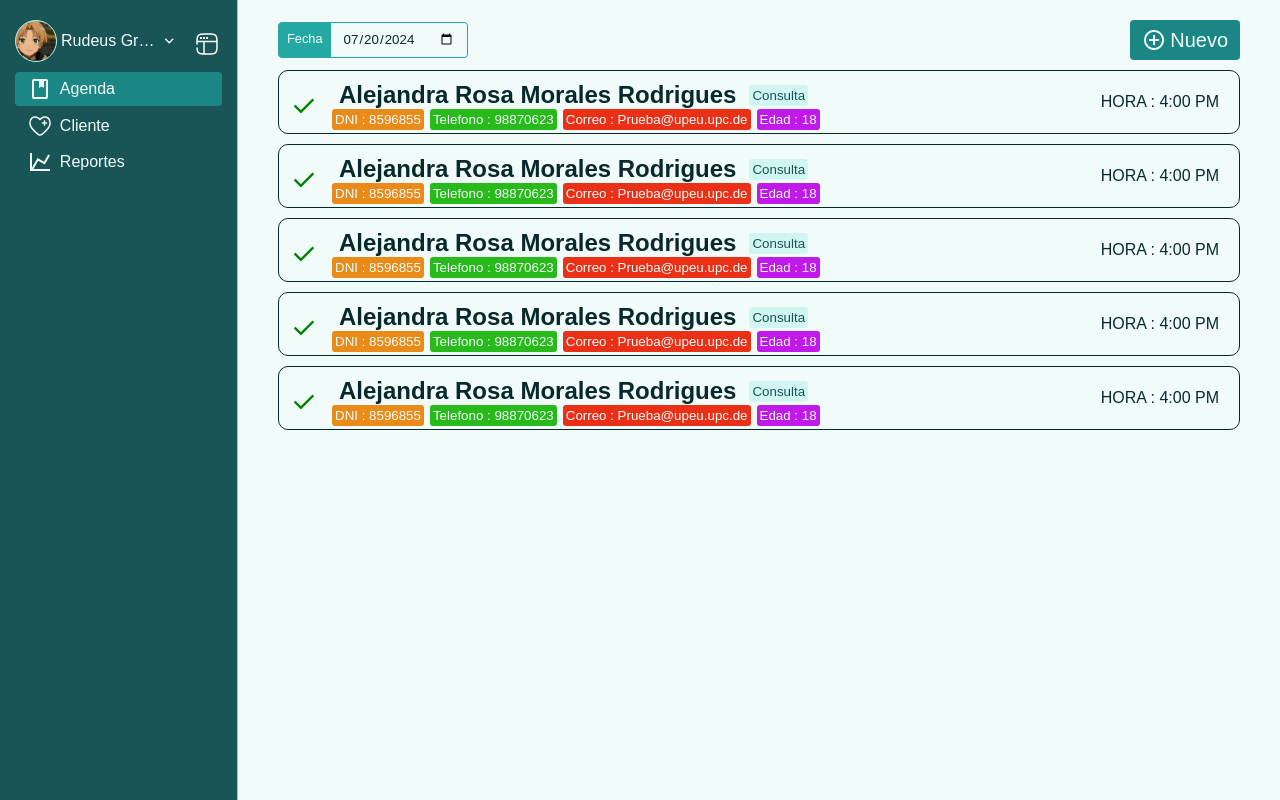
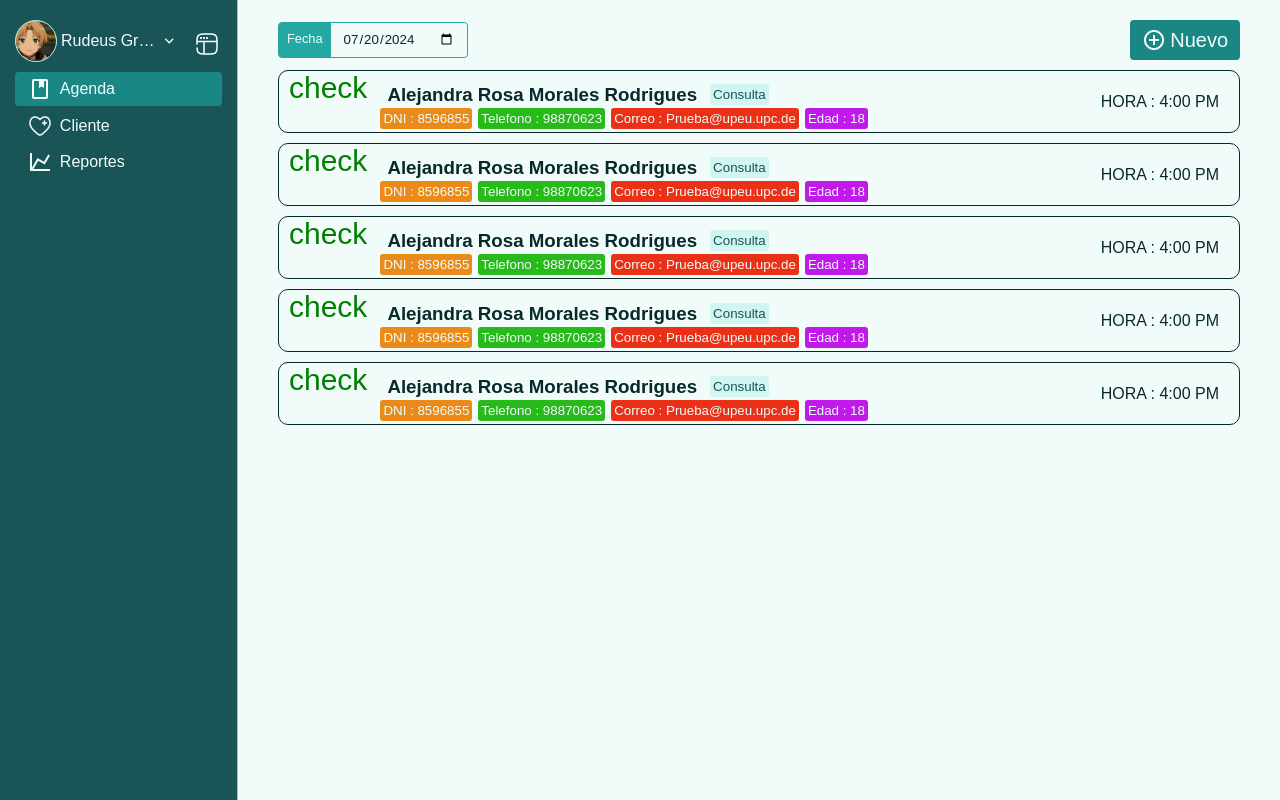
Before and after one commit to luis-keny/app-fisiomedic, an Angular app: page /home/agenda in a window 1280 px wide. Built offline with nearby package versions, Linux system fonts and the light colour scheme.

Commit message:
fix(merge): agenda merge

```diff
--- a/src/app/modules/agenda/agenda.component.html
+++ b/src/app/modules/agenda/agenda.component.html
@@ -6,14 +6,11 @@
         </label>
         <button class="btn btn-primary btn_add">Nuevo</button>
     </header>
-    <div class="container"></div>
+    <div class="container">
+        <app-card-agenda></app-card-agenda>
+        <app-card-agenda></app-card-agenda>
+        <app-card-agenda></app-card-agenda>
+        <app-card-agenda></app-card-agenda>
+        <app-card-agenda></app-card-agenda>
+    </div>
 </section>
- <head>
-
-    <link rel="stylesheet" href="https://fonts.googleapis.com/css2?family=Material+Symbols+Outlined:opsz,wght,FILL,GRAD@20..48,100..700,0..1,-50..200" />  </head>
-
-    <app-card-agenda></app-card-agenda>
-<app-card-agenda></app-card-agenda>
-<app-card-agenda></app-card-agenda>
-<app-card-agenda></app-card-agenda>
-<app-card-agenda></app-card-agenda>
```
